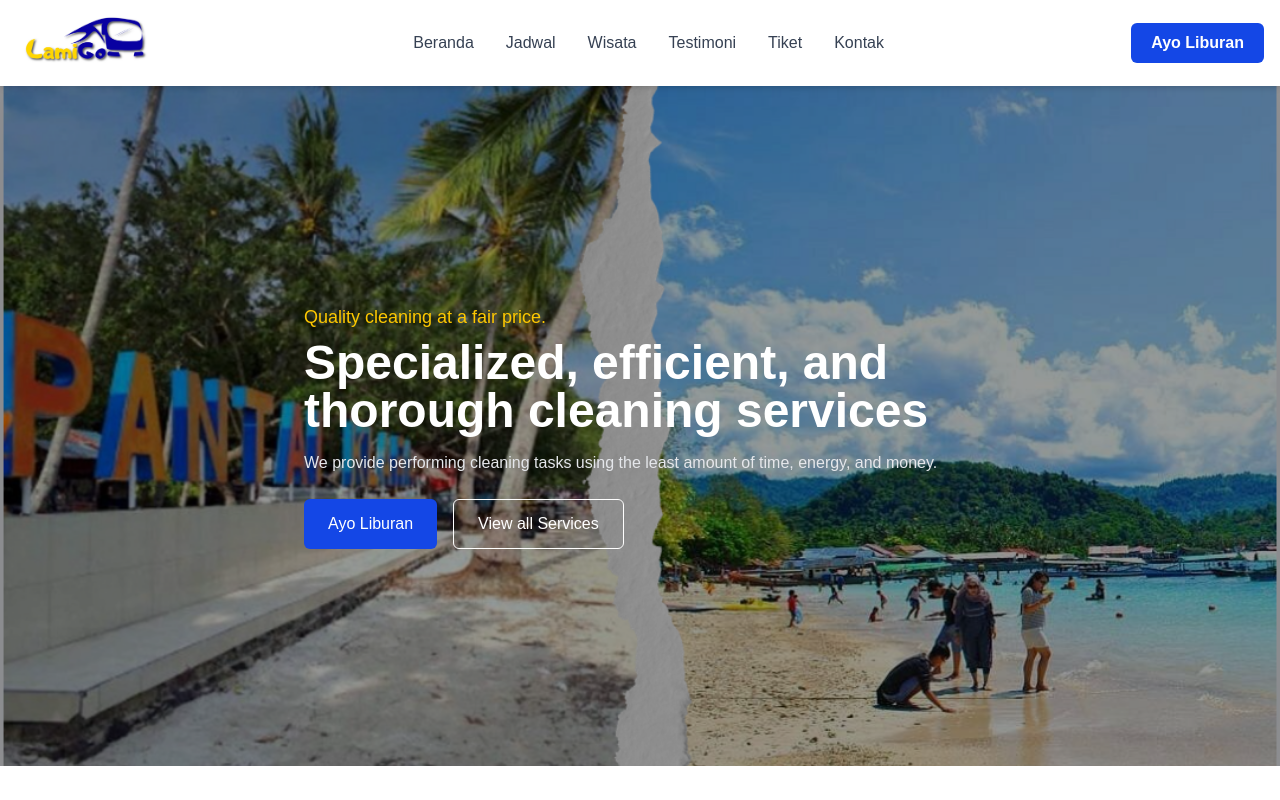
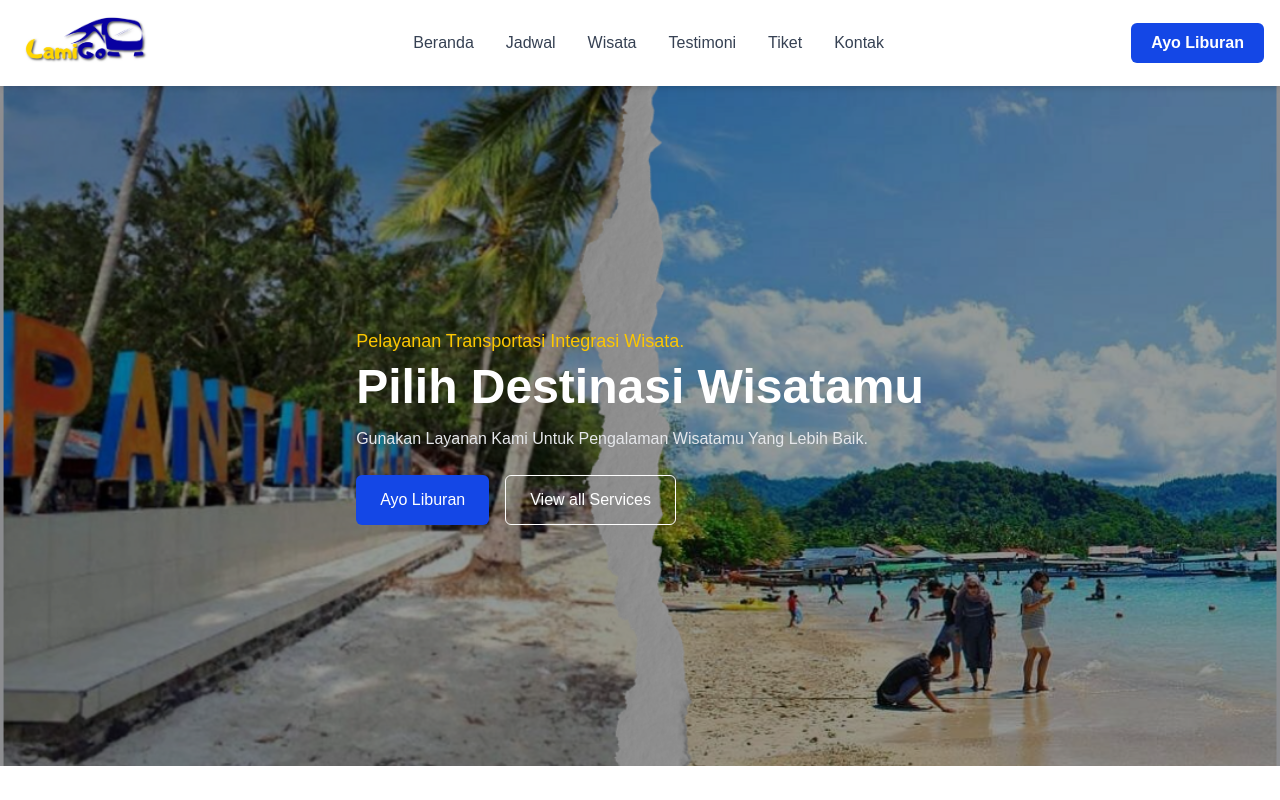
Before and after one commit to megustaSzy/project-web, a Next.js app in the folder web/: page / in a window 1280 px wide. Built offline with nearby package versions, Linux system fonts and the light colour scheme.

Commit message:
content hero.tsx

```diff
--- a/web/src/app/components/Hero/Hero.tsx
+++ b/web/src/app/components/Hero/Hero.tsx
@@ -20,14 +20,16 @@ export default function Hero() {
 
       {/* Konten */}
       <div className="relative z-10 max-w-2xl text-left ml-[-90]">
-        <HeroSubtitle text="Quality cleaning at a fair price." />
-        <HeroTitle title="Specialized, efficient, and thorough cleaning services" />
-        <HeroDescription text="We provide performing cleaning tasks using the least amount of time, energy, and money." />
+        <HeroSubtitle text="Pelayanan Transportasi Integrasi Wisata." />
+        <HeroTitle title="Pilih Destinasi Wisatamu" />
+        <HeroDescription text="Gunakan Layanan Kami Untuk Pengalaman Wisatamu Yang Lebih Baik." />
         <HeroButtons
           primaryText="Ayo Liburan"
           secondaryText="View all Services"
         />
       </div>
     </section>
+
+
   );
 }
```
